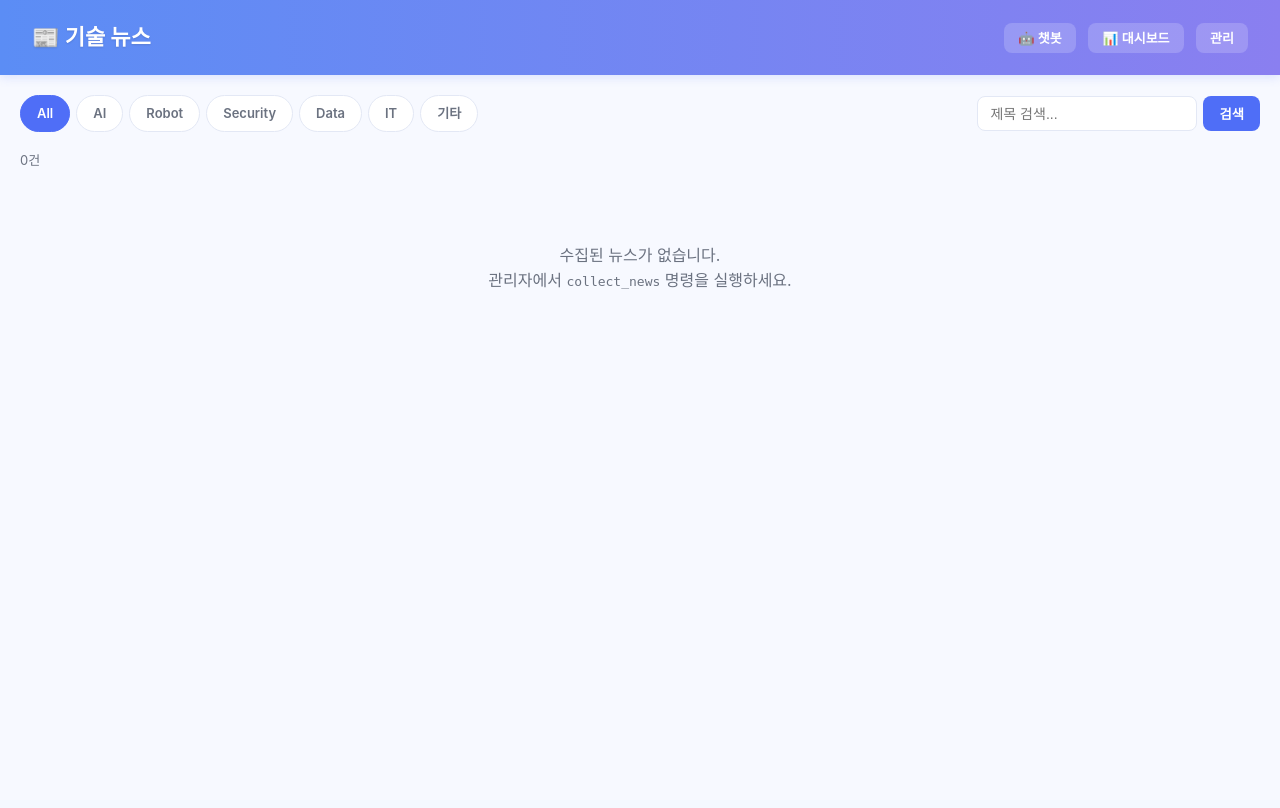
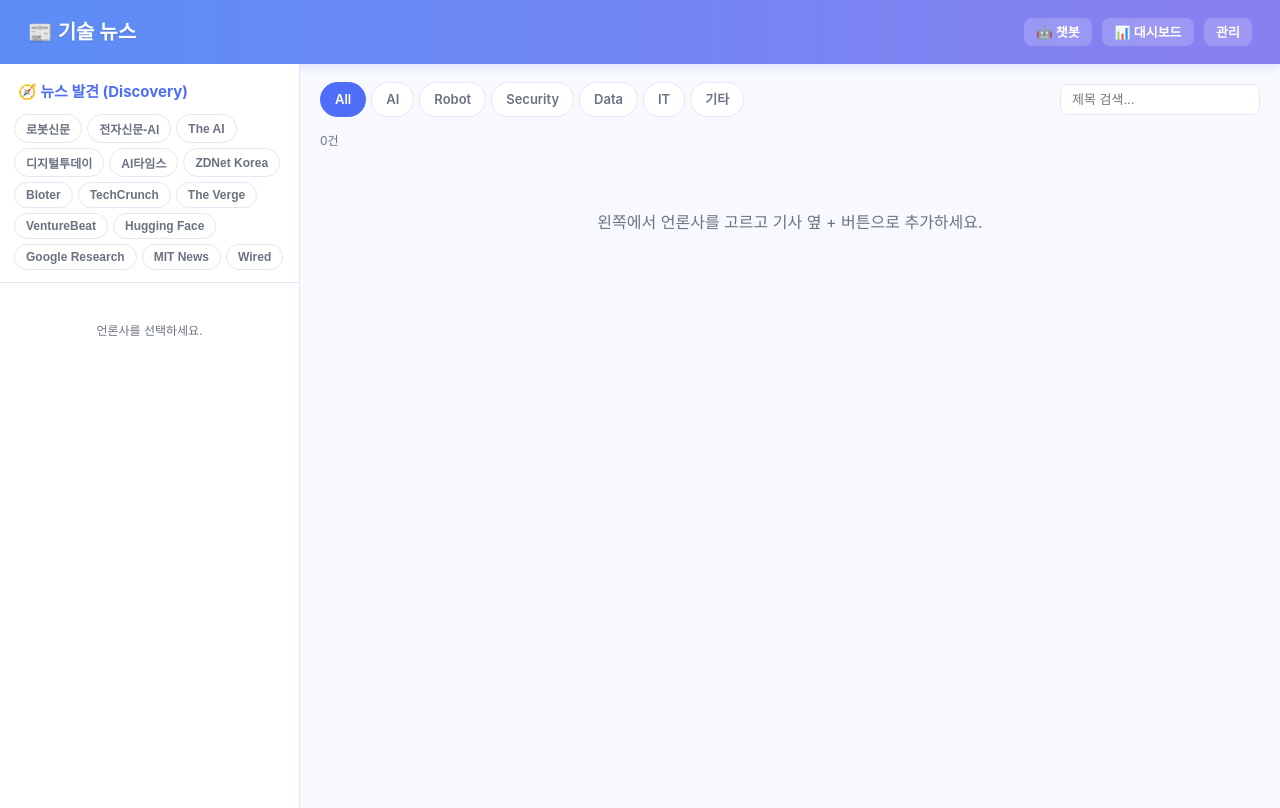
Before and after one commit to majorformula-pitcher/tech_insight, a Django app: page /chat/news/ in a window 1280 px wide. Before the commit the page ends 289 px from the top, so only its background shows below. Run offline with Django 5.2, Linux system fonts and the light colour scheme; tables that the repository leaves empty hold one stand-in row (values such as "Sample post").

Commit message:
뉴스 페이지 Discovery 구조로 개편 (ai-bongchae 참조)
- 좌측 Discovery 패널: RSS 피드 버튼 + 선택 피드 실시간 기사 목록
- 기사 클릭→새 탭, + 버튼→크롤링·EXAONE 요약·카드 추가
- 우측: 추가된 뉴스 카드 (카테고리 필터·검색)
- RSS API 3개 (rss-feeds / rss/<id> / add-news)

Co-Authored-By: Claude Opus 4.8 <noreply@anthropic.com>

```diff
--- a/tech_insight/app/chatbot/templates/chatbot/news.html
+++ b/tech_insight/app/chatbot/templates/chatbot/news.html
@@ -3,48 +3,77 @@
 <head>
 <meta charset="UTF-8">
 <meta name="viewport" content="width=device-width, initial-scale=1">
-<title>뉴스 · Tech Insight</title>
+<title>기술 뉴스 · Tech Insight</title>
 <style>
   :root{--bg:#f7f9ff;--panel:#fff;--border:#e3e8f5;--text:#2b2f3a;--muted:#6b7280;
     --accent:#4f6ef7;--grad:linear-gradient(90deg,#5b8df5 0%,#8a7ff0 100%);}
   *{box-sizing:border-box;}
   body{margin:0;font-family:"Pretendard","Noto Sans KR","Malgun Gothic",-apple-system,sans-serif;
     background:var(--bg);color:var(--text);line-height:1.6;}
-  header{background:var(--grad);padding:20px 32px;box-shadow:0 2px 10px rgba(79,110,247,.18);
+  header{background:var(--grad);padding:16px 28px;box-shadow:0 2px 10px rgba(79,110,247,.18);
     display:flex;justify-content:space-between;align-items:center;flex-wrap:wrap;gap:8px;}
-  header h1{margin:0;color:#fff;font-size:22px;font-weight:700;text-shadow:0 1px 2px rgba(0,0,0,.12);}
+  header h1{margin:0;color:#fff;font-size:20px;font-weight:700;text-shadow:0 1px 2px rgba(0,0,0,.12);}
   header a{color:#fff;text-decoration:none;font-weight:600;font-size:13px;
-    background:rgba(255,255,255,.18);padding:7px 14px;border-radius:8px;margin-left:8px;}
-  .wrap{max-width:1400px;margin:0 auto;padding:20px;}
-  .toolbar{display:flex;gap:12px;flex-wrap:wrap;align-items:center;margin-bottom:18px;}
-  .cats{display:flex;gap:6px;flex-wrap:wrap;}
-  .cat{padding:7px 16px;border-radius:999px;border:1px solid var(--border);background:#fff;
-    color:var(--muted);text-decoration:none;font-size:13px;font-weight:600;}
+    background:rgba(255,255,255,.18);padding:6px 12px;border-radius:8px;margin-left:6px;}
+  .layout{display:flex;gap:0;height:calc(100vh - 56px);}
+
+  /* 좌측 Discovery 패널 */
+  .side{width:300px;flex-shrink:0;background:var(--panel);border-right:1px solid var(--border);
+    display:flex;flex-direction:column;overflow:hidden;}
+  .disc-head{display:flex;align-items:center;gap:8px;padding:16px 18px 10px;
+    font-weight:700;color:var(--accent);font-size:15px;}
+  .feeds{display:flex;flex-wrap:wrap;gap:5px;padding:0 14px 12px;border-bottom:1px solid var(--border);}
+  .feed-btn{padding:5px 11px;border-radius:999px;border:1px solid var(--border);background:#fff;
+    color:var(--muted);font-size:12px;font-weight:600;cursor:pointer;}
+  .feed-btn.active{background:var(--accent);color:#fff;border-color:var(--accent);}
+  .rss-list{flex:1;overflow-y:auto;padding:8px;}
+  .rss-item{display:flex;gap:8px;align-items:flex-start;padding:10px;border-radius:10px;
+    cursor:pointer;border:1px solid transparent;}
+  .rss-item:hover{background:#f4f7ff;border-color:var(--border);}
+  .rss-item.added{opacity:.55;}
+  .rss-main{flex:1;min-width:0;}
+  .rss-title{font-size:13px;font-weight:600;line-height:1.4;
+    display:-webkit-box;-webkit-line-clamp:3;-webkit-box-orient:vertical;overflow:hidden;}
+  .rss-date{font-size:11px;color:var(--muted);margin-top:3px;}
+  .rss-add{flex-shrink:0;width:30px;height:30px;border:none;border-radius:8px;cursor:pointer;
+    background:var(--accent);color:#fff;font-size:16px;font-weight:700;line-height:1;}
+  .rss-add:disabled{background:#cbd5e1;cursor:default;}
+  .rss-add.added{background:#10b981;}
+  .side-empty{color:var(--muted);font-size:12px;text-align:center;padding:30px 10px;}
+
+  /* 우측 카드 영역 */
+  .main{flex:1;overflow-y:auto;padding:18px 20px;}
+  .toolbar{display:flex;gap:10px;flex-wrap:wrap;align-items:center;margin-bottom:14px;}
+  .cats{display:flex;gap:5px;flex-wrap:wrap;}
+  .cat{padding:6px 14px;border-radius:999px;border:1px solid var(--border);background:#fff;
+    color:var(--muted);text-decoration:none;font-size:13px;font-weight:600;cursor:pointer;}
   .cat.active{background:var(--accent);color:#fff;border-color:var(--accent);}
   .search{margin-left:auto;display:flex;gap:6px;}
-  .search input{border:1px solid var(--border);border-radius:8px;padding:8px 12px;font-size:14px;width:220px;}
-  .search button{background:var(--accent);color:#fff;border:none;border-radius:8px;padding:8px 16px;cursor:pointer;font-weight:600;}
-  .count{color:var(--muted);font-size:13px;margin-bottom:12px;}
-  .grid{display:grid;grid-template-columns:repeat(auto-fill,minmax(320px,1fr));gap:16px;}
+  .search input{border:1px solid var(--border);border-radius:8px;padding:7px 11px;font-size:13px;width:200px;}
+  .count{color:var(--muted);font-size:12px;margin-bottom:10px;}
+  .grid{display:grid;grid-template-columns:repeat(auto-fill,minmax(300px,1fr));gap:16px;}
   .card{background:var(--panel);border:1px solid var(--border);border-radius:14px;overflow:hidden;
     box-shadow:0 1px 8px rgba(80,100,180,.06);display:flex;flex-direction:column;}
-  .card .thumb{width:100%;height:170px;object-fit:cover;background:#eef2ff;}
-  .card .body{padding:16px 18px;display:flex;flex-direction:column;flex:1;}
+  .card .thumb{width:100%;height:160px;object-fit:cover;background:#eef2ff;}
+  .card .body{padding:15px 17px;display:flex;flex-direction:column;flex:1;}
   .badge{display:inline-block;align-self:flex-start;font-size:11px;font-weight:700;
     background:#eef2ff;color:var(--accent);padding:3px 10px;border-radius:999px;margin-bottom:8px;}
-  .card h3{margin:0 0 10px;font-size:16px;line-height:1.4;}
+  .card h3{margin:0 0 10px;font-size:15px;line-height:1.4;}
   .card ul{margin:0 0 12px;padding-left:18px;font-size:13px;color:#3a4256;flex:1;}
   .card ul li{margin-bottom:5px;}
   .meta{font-size:11px;color:var(--muted);margin-bottom:10px;}
   .actions{display:flex;gap:8px;}
-  .actions a{flex:1;text-align:center;text-decoration:none;font-size:13px;font-weight:600;
-    padding:8px;border-radius:8px;}
+  .actions a{flex:1;text-align:center;text-decoration:none;font-size:13px;font-weight:600;padding:8px;border-radius:8px;}
   .a-analyze{background:var(--grad);color:#fff;}
   .a-orig{background:#f1f5f9;color:var(--muted);}
-  .empty{text-align:center;color:var(--muted);padding:60px;}
+  .empty{text-align:center;color:var(--muted);padding:50px;}
+  .toast{position:fixed;bottom:24px;left:50%;transform:translateX(-50%);background:#2b2f3a;color:#fff;
+    padding:10px 20px;border-radius:10px;font-size:14px;opacity:0;transition:opacity .3s;z-index:50;}
+  .toast.show{opacity:1;}
 </style>
 </head>
 <body>
+<input type="hidden" id="csrf-token" value="{{ csrf_token }}">
 <header>
   <h1>📰 기술 뉴스</h1>
   <div>
@@ -54,8 +83,19 @@
   </div>
 </header>
 
-<div class="wrap">
-  <form class="toolbar" method="get">
+<div class="layout">
+  <!-- 좌측: Discovery -->
+  <aside class="side">
+    <div class="disc-head">🧭 뉴스 발견 (Discovery)</div>
+    <div class="feeds" id="feeds"></div>
+    <div class="rss-list" id="rss-list">
+      <div class="side-empty">언론사를 선택하세요.</div>
+    </div>
+  </aside>
+
+  <!-- 우측: 추가된 카드 -->
+  <main class="main">
+    <form class="toolbar" method="get" id="filter-form">
       <div class="cats">
         {% for c in cats %}
           <a class="cat {% if c == active_cat %}active{% endif %}"
@@ -65,24 +105,17 @@
       <div class="search">
         <input type="text" name="q" value="{{ query }}" placeholder="제목 검색...">
         {% if active_cat != 'All' %}<input type="hidden" name="cat" value="{{ active_cat }}">{% endif %}
-      <button type="submit">검색</button>
       </div>
     </form>
-
-  <div class="count">{{ total }}건</div>
-
-  {% if items %}
-  <div class="grid">
+    <div class="count" id="count">{{ total }}건</div>
+    <div class="grid" id="grid">
       {% for it in items %}
-    <div class="card">
-      {% if it.image %}<img class="thumb" src="{{ it.image }}" alt="" loading="lazy"
-        onerror="this.style.display='none'">{% endif %}
+      <div class="card" data-cat="{{ it.category }}">
+        {% if it.image %}<img class="thumb" src="{{ it.image }}" loading="lazy" onerror="this.style.display='none'">{% endif %}
         <div class="body">
           <span class="badge">{{ it.category }}</span>
           <h3>{{ it.title }}</h3>
-        <ul>
-          {% for line in it.summary_lines %}<li>{{ line }}</li>{% endfor %}
-        </ul>
+          <ul>{% for line in it.summary_lines %}<li>{{ line }}</li>{% endfor %}</ul>
           <div class="meta">{{ it.source }} · {{ it.date }}</div>
           <div class="actions">
             <a class="a-analyze" href="/chat/?news={{ it.id }}">⚡ 파급효과 분석</a>
@@ -92,9 +125,93 @@
       </div>
       {% endfor %}
     </div>
-  {% else %}
-  <div class="empty">수집된 뉴스가 없습니다.<br>관리자에서 <code>collect_news</code> 명령을 실행하세요.</div>
-  {% endif %}
+    {% if not items %}<div class="empty" id="empty">왼쪽에서 언론사를 고르고 기사 옆 + 버튼으로 추가하세요.</div>{% endif %}
+  </main>
 </div>
+
+<div class="toast" id="toast"></div>
+
+<script>
+const $=(id)=>document.getElementById(id);
+const TOKEN=$('csrf-token').value;
+let activeFeed=null;
+
+function toast(msg){const t=$('toast');t.textContent=msg;t.classList.add('show');setTimeout(()=>t.classList.remove('show'),2500);}
+
+// 피드 목록 로드
+async function loadFeeds(){
+  const r=await fetch('/chat/api/rss-feeds/');
+  const {feeds}=await r.json();
+  $('feeds').innerHTML=feeds.map(f=>`<button class="feed-btn" data-id="${f.id}">${f.name}</button>`).join('');
+  document.querySelectorAll('.feed-btn').forEach(b=>b.onclick=()=>selectFeed(b.dataset.id,b));
+}
+
+// 피드 선택 → 기사 목록
+async function selectFeed(id, btn){
+  document.querySelectorAll('.feed-btn').forEach(b=>b.classList.remove('active'));
+  btn.classList.add('active');
+  activeFeed=id;
+  $('rss-list').innerHTML='<div class="side-empty">불러오는 중…</div>';
+  const r=await fetch('/chat/api/rss/'+id+'/');
+  const {items}=await r.json();
+  if(!items.length){$('rss-list').innerHTML='<div class="side-empty">기사가 없습니다.</div>';return;}
+  $('rss-list').innerHTML=items.map(it=>`
+    <div class="rss-item ${it.isAdded?'added':''}">
+      <div class="rss-main" onclick="window.open('${it.url}','_blank')">
+        <div class="rss-title">${esc(it.title)}</div>
+        <div class="rss-date">${it.published_date}</div>
+      </div>
+      <button class="rss-add ${it.isAdded?'added':''}" ${it.isAdded?'disabled':''}
+        data-url="${encodeURIComponent(it.url)}" data-title="${encodeURIComponent(it.title)}"
+        data-src="${encodeURIComponent(it.source_name)}" data-date="${it.published_date}">
+        ${it.isAdded?'✓':'+'}</button>
+    </div>`).join('');
+  document.querySelectorAll('.rss-add:not(.added)').forEach(b=>b.onclick=()=>addNews(b));
+}
+
+// + 버튼 → 크롤링·요약·카드 추가
+async function addNews(btn){
+  btn.disabled=true; btn.textContent='…';
+  try{
+    const r=await fetch('/chat/api/add-news/',{
+      method:'POST',
+      headers:{'Content-Type':'application/json','X-CSRFToken':TOKEN},
+      body:JSON.stringify({
+        url:decodeURIComponent(btn.dataset.url),
+        title:decodeURIComponent(btn.dataset.title),
+        source_name:decodeURIComponent(btn.dataset.src),
+        pubDate:btn.dataset.date,
+      })
+    });
+    const d=await r.json();
+    if(!r.ok){ throw new Error(d.error||'추가 실패'); }
+    prependCard(d.card);
+    btn.textContent='✓'; btn.classList.add('added');
+    toast('뉴스 카드가 추가되었습니다.');
+  }catch(e){
+    btn.disabled=false; btn.textContent='+';
+    toast('실패: '+e.message);
+  }
+}
+
+function prependCard(c){
+  const empty=$('empty'); if(empty) empty.remove();
+  const ul=c.summary_lines.map(l=>`<li>${esc(l)}</li>`).join('');
+  const html=`<div class="card" data-cat="${c.category}">
+    ${c.image?`<img class="thumb" src="${c.image}" onerror="this.style.display='none'">`:''}
+    <div class="body"><span class="badge">${c.category}</span>
+      <h3>${esc(c.title)}</h3><ul>${ul}</ul>
+      <div class="meta">${esc(c.source)} · ${c.date}</div>
+      <div class="actions">
+        <a class="a-analyze" href="/chat/?news=${c.id}">⚡ 파급효과 분석</a>
+        ${c.url?`<a class="a-orig" href="${c.url}" target="_blank">원문</a>`:''}
+      </div></div></div>`;
+  $('grid').insertAdjacentHTML('afterbegin', html);
+  const cnt=$('count'); cnt.textContent=(document.querySelectorAll('.card').length)+'건';
+}
+
+function esc(s){return (s||'').replace(/[&<>]/g,c=>({'&':'&amp;','<':'&lt;','>':'&gt;'}[c]));}
+loadFeeds();
+</script>
 </body>
 </html>
--- a/tech_insight/app/chatbot/urls.py
+++ b/tech_insight/app/chatbot/urls.py
@@ -1,6 +1,6 @@
 from django.urls import path
 
-from . import views
+from . import views, news_api
 
 app_name = "chatbot"
 
@@ -9,4 +9,8 @@ urlpatterns = [
     path("ask/", views.ask, name="ask"),
     path("ask-stream/", views.ask_stream, name="ask_stream"),
     path("news/", views.news, name="news"),
+    # 뉴스 Discovery API
+    path("api/rss-feeds/", news_api.feeds, name="rss_feeds"),
+    path("api/rss/<int:feed_id>/", news_api.feed_items, name="rss_items"),
+    path("api/add-news/", news_api.add_news, name="add_news"),
 ]
--- a/tech_insight/app/chatbot/views.py
+++ b/tech_insight/app/chatbot/views.py
@@ -36,6 +36,7 @@ def index(request):
     })
 
 
+@ensure_csrf_cookie
 def news(request):
     """뉴스 카드 목록 페이지 (카테고리 필터·검색)."""
     from insight.models import Document
```
Also changed, not shown: tech_insight/app/chatbot/news_api.py (added, +113 -0 lines). Lines whose indentation alone changed are shown as unchanged.
